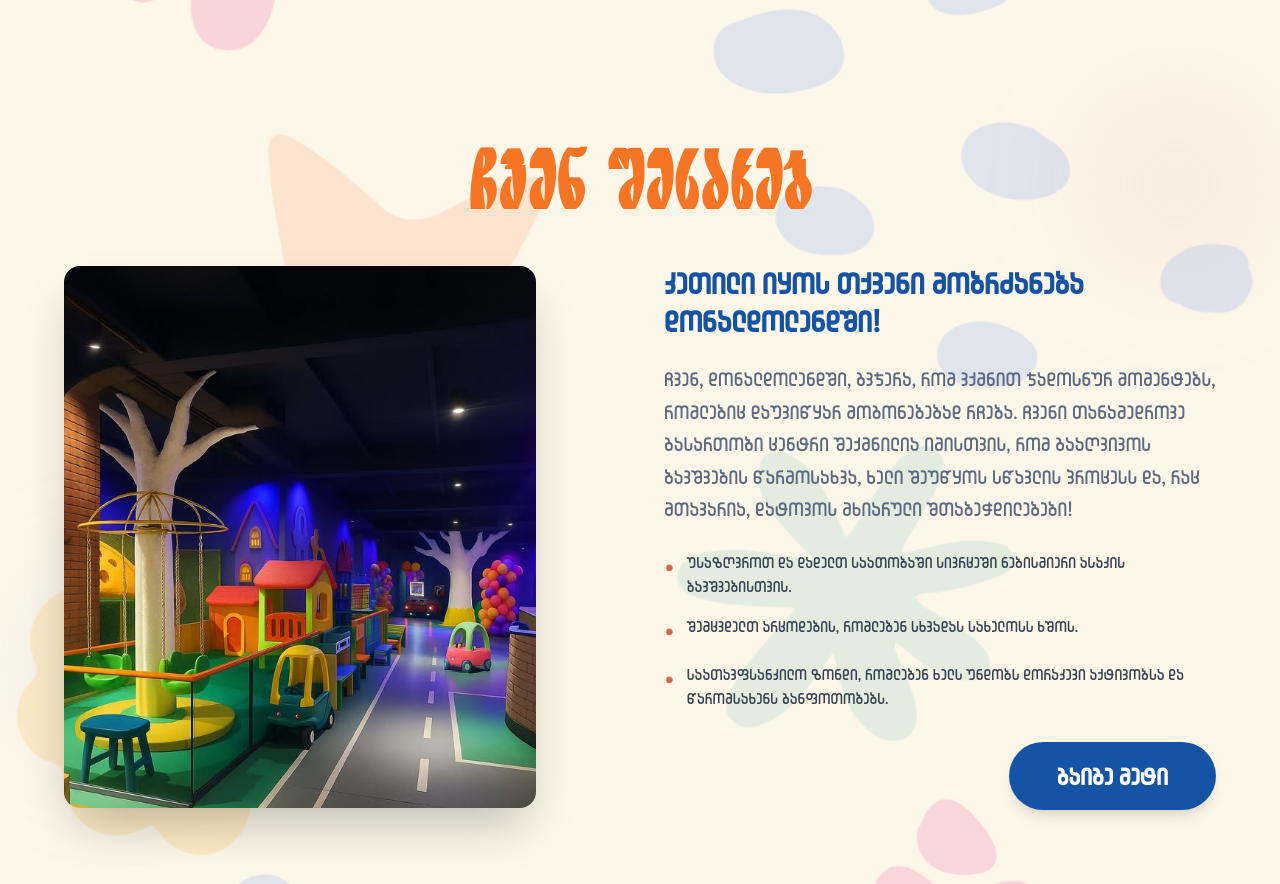
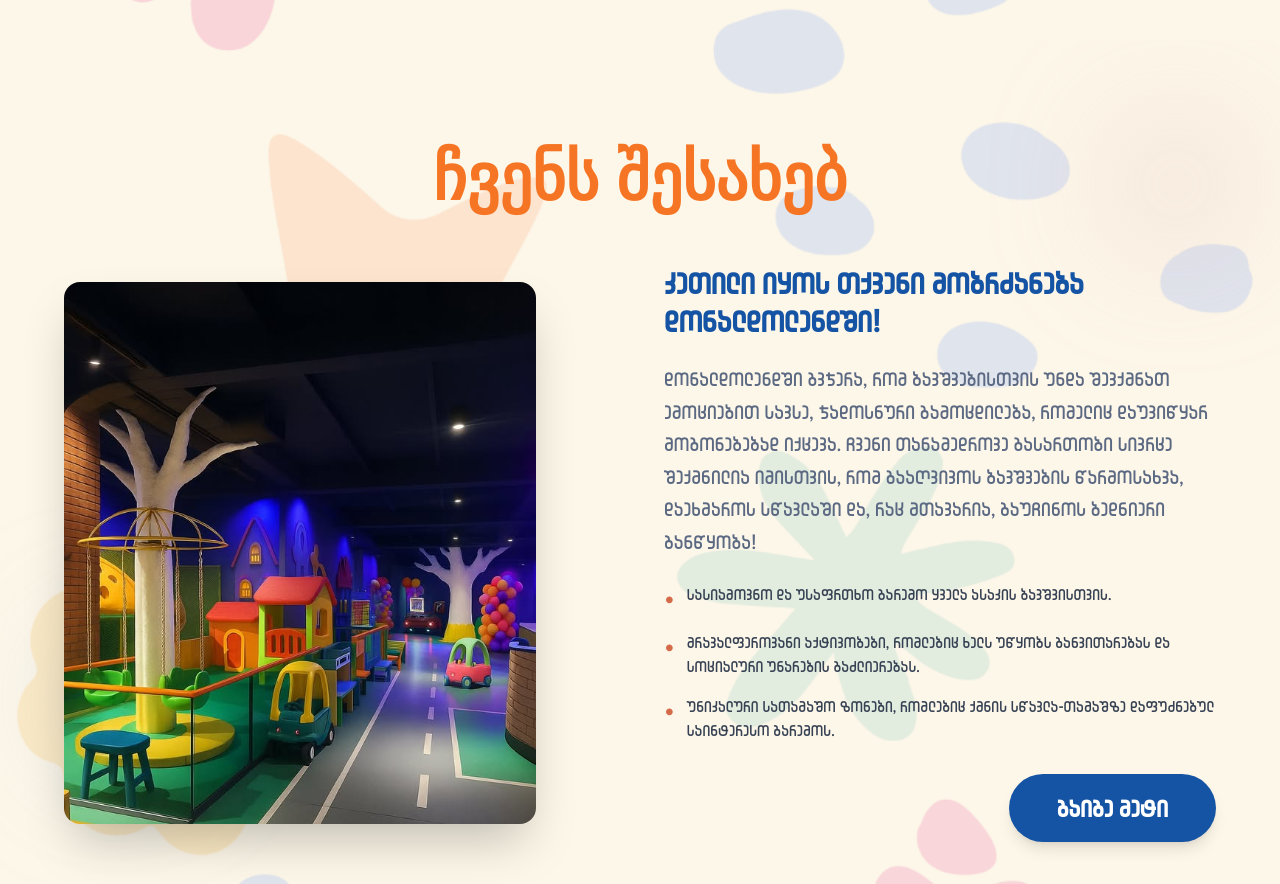
Before and after one commit to Davmike/donaldo, a React (Vite) app: page / in a window 1280 px wide. Shown: the part 2700-3584 px from the top of the page. Built offline with nearby package versions, Linux system fonts and the light colour scheme.

Commit message:
feat: add language  on about

```diff
--- a/src/Components/About.tsx
+++ b/src/Components/About.tsx
@@ -1,5 +1,8 @@
+import { useLanguage } from "../contexts/LanguageContext";
 
 function About() {
+    const { t } = useLanguage();
+
     return (
         <div id="about" className="relative overflow-hidden">
             <div className="absolute top-20 right-10 w-32 h-32 bg-[#D4A5A5]/30 rounded-full blur-3xl"></div>
@@ -8,7 +11,7 @@ function About() {
 
             <div className="container mx-auto px-4 py-16 md:py-24">
                 <h1 className="text-ashesha text-[64px] font-bold text-[#F67524] mb-8 text-center">
-                    Cven Sesaxeb
+                    {t.about.title}
                 </h1>
 
                 <div className="max-w-6xl mx-auto">
@@ -25,12 +28,12 @@ function About() {
 
                         <div className="w-full md:w-1/2 relative z-10">
                             <h3 className="text-[24px] md:text-3xl font-bold text-[#1554A4] mb-6 leading-tight text-guge">
-                                კეთილი იყოს თქვენი მობრძანება დონალდოლენდში!
+                                {t.about.welcome}
                             </h3>
 
                             <div className="rounded-2xl mb-6">
                                 <p className="text-[#5C6983] text-[20px] leading-relaxed text-guge">
-                                    ჩვენ, დონალდოლენდში, გვჯერა, რომ ვქმნით ჯადოსნურ მომენტებს, რომლებიც დაუვიწყარ მოგონებებად რჩება. ჩვენი თანამედროვე გასართობი ცენტრი შექმნილია იმისთვის, რომ გააღვივოს ბავშვების წარმოსახვა, ხელი შეუწყოს სწავლის პროცესს და, რაც მთავარია, დატოვოს მხიარული შთაბეჭდილებები!
+                                    {t.about.description}
                                 </p>
                             </div>
 
@@ -38,29 +41,26 @@ function About() {
                                 <li className="flex items-start gap-3">
                                     <span className="text-[#D66B4A] text-xl mt-1">•</span>
                                     <span className="text-gray-700 text-base">
-                                        უსაზღვროთ და დადელთ საათობაში სივრცეში ნებისმიერი ასაკის
-                                        ბავშვებისთვის.
+                                        {t.about.point1}
                                     </span>
                                 </li>
                                 <li className="flex items-start gap-3">
                                     <span className="text-[#D66B4A] text-xl mt-1">•</span>
                                     <span className="text-gray-700 text-base">
-                                        შემცვდელთ არცოდების, რომლებენ სხვადას სახელოსს
-                                        ხშოს.
+                                        {t.about.point2}
                                     </span>
                                 </li>
                                 <li className="flex items-start gap-3">
                                     <span className="text-[#D66B4A] text-xl mt-1">•</span>
                                     <span className="text-gray-700 text-base">
-                                        საათავფსანკილო ზონდი, რომლებენ ხელს უნდობს დორაკევი
-                                        აქტივობსა და წარომსახენს განფოთობებს.
+                                        {t.about.point3}
                                     </span>
                                 </li>
                             </ul>
 
                             <div className="w-full flex md:justify-end">
                                 <button className="w-full md:w-auto px-12 py-4 bg-[#1554A4] hover:bg-[#3D5A8A] transition-colors text-white font-bold rounded-full text-[24px] shadow-lg text-guge">
-                                    გაიგე მეტი
+                                    {t.about.button}
                                 </button>
                             </div>
                         </div>
--- a/src/translations/index.ts
+++ b/src/translations/index.ts
@@ -125,7 +125,18 @@ export const translations = {
                 "დეტალური რეპორტი",
                 "სპეციალური მენეჯერი"
             ]
-        }
+        },
+
+        // about
+        about: {
+            title: "ჩვენს შესახებ",
+            welcome: "კეთილი იყოს თქვენი მობრძანება დონალდოლენდში!",
+            description: "დონალდოლენდში გვჯერა, რომ ბავშვებისთვის უნდა შევქმნათ ემოციებით სავსე, ჯადოსნური გამოცდილება, რომელიც დაუვიწყარ მოგონებებად იქცევა. ჩვენი თანამედროვე გასართობი სივრცე შექმნილია იმისთვის, რომ გააღვივოს ბავშვების წარმოსახვა, დაეხმაროს სწავლაში და, რაც მთავარია, გაუჩინოს ბედნიერი განწყობა!",
+            point1: "სასიამოვნო და უსაფრთხო გარემო ყველა ასაკის ბავშვისთვის.",
+            point2: "მრავალფეროვანი აქტივობები, რომლებიც ხელს უწყობს განვითარებას და სოციალური უნარების გაძლიერებას.",
+            point3: "უნიკალური სათამაშო ზონები, რომლებიც ქმნის სწავლა-თამაშზე დაფუძნებულ საინტერესო გარემოს.",
+            button: "გაიგე მეტი"
+        },
     },
 
 
@@ -254,7 +265,18 @@ export const translations = {
                 "Detailed report",
                 "Dedicated manager"
             ]
-        }
+        },
+
+        // about
+        about: {
+            title: "About Us",
+            welcome: "Welcome to DonaldoLand!",
+            description: "At DonaldoLand, we believe in creating magical, emotion-filled experiences that turn into unforgettable memories. Our modern entertainment center is designed to spark imagination, support learning, and most importantly, bring joy to children!",
+            point1: "A pleasant and safe environment for children of all ages.",
+            point2: "A variety of activities that support development and social skills.",
+            point3: "Unique play zones that create a fun, learning-oriented atmosphere.",
+            button: "Learn More"
+        },
     },
 
 
@@ -385,5 +407,16 @@ export const translations = {
             ]
         },
 
+        // about
+        about: {
+            title: "О нас",
+            welcome: "Добро пожаловать в Доналдоленд!",
+            description: "В Доналдоленде мы верим в создание волшебных и эмоциональных моментов, которые превращаются в незабываемые воспоминания. Наш современный развлекательный центр создан для того, чтобы вдохновлять детей, помогать им в обучении и, самое главное, дарить радость!",
+            point1: "Комфортная и безопасная среда для детей всех возрастов.",
+            point2: "Разнообразные активности, способствующие развитию и социализации.",
+            point3: "Уникальные игровые зоны, создающие интересную обучающую атмосферу.",
+            button: "Узнать больше"
+        },
+
     },
 }
```
